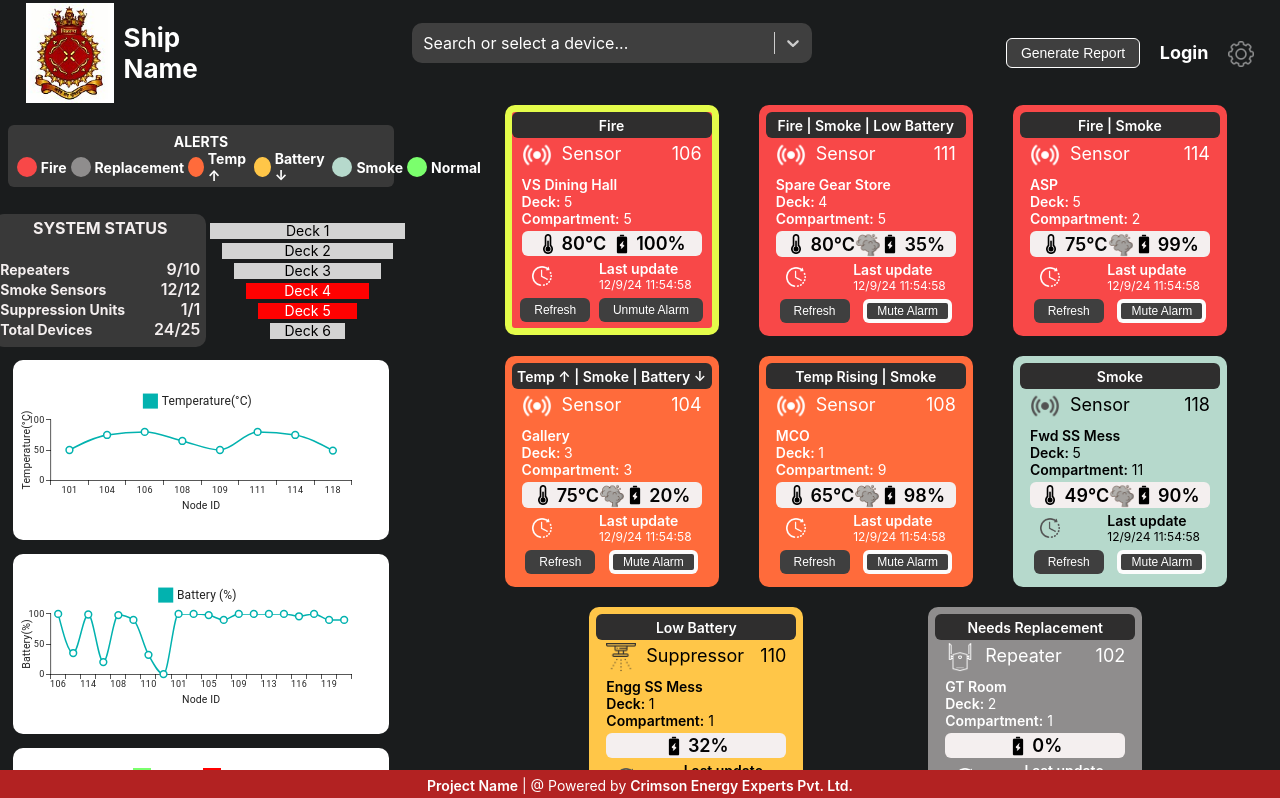
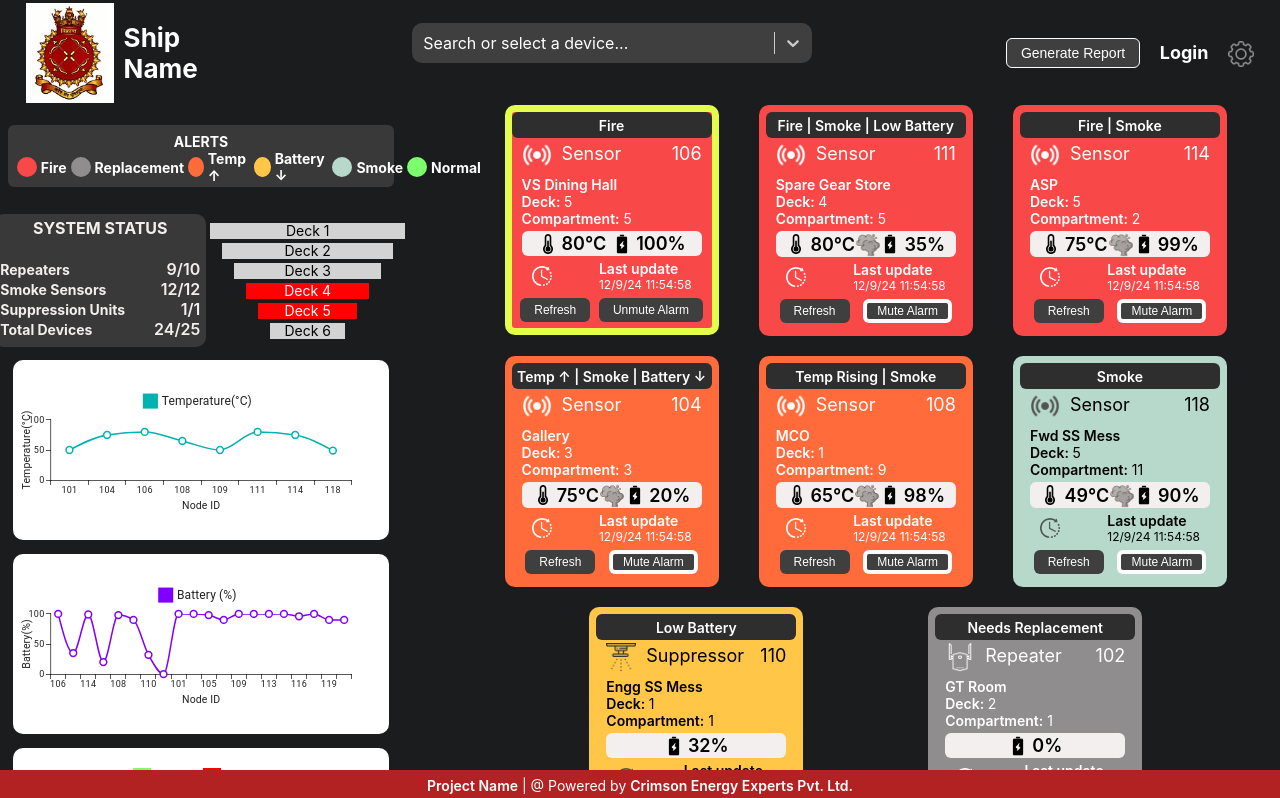
Before and after one commit to cee-diksha/fire_detection, a React (Create React App) app: page / in a window 1280 px wide. Shown: the top 798 px of the page. Built offline with nearby package versions, Linux system fonts and the light colour scheme.

Commit message:
node_name added to chart

```diff
--- a/src/components/TempChart.js
+++ b/src/components/TempChart.js
@@ -2,6 +2,7 @@ import React, { useContext, useEffect, useState } from 'react'
 import { BarChart, LineChart } from "@mui/x-charts";
 import { MainContext } from '../context/MainContext';
 import "../styles.css"
+import { Tooltip } from '@mui/material';
 
 
 export const TempChart = () => {
@@ -10,13 +11,24 @@ export const TempChart = () => {
     const temp = info.map(item => item.temp)
     const node = info.map(item => item.node_id)
 
+    const valueFormatter = (nodeId, context) => {
+      const nodeItem = info.find((item) => item.node_id === nodeId);
+      if (context.location === "tick") {
+        return String(nodeId);  // ensure nodeId is always a string
+      } else if (nodeItem && nodeItem.node_name) {
+        return `${nodeItem.node_name} (ID: ${nodeItem.node_id})`;
+      } else {
+        return String(nodeId);  // fallback to nodeId if no node_name is found
+      }
+    };
+
     useEffect(() => {
       setInfo(deviceInfo.filter(item => item.node_type === "sensor"))
     }, [deviceInfo])
   return (
     <>
       <LineChart
-        xAxis={[{ data: node,  scaleType: 'band', label: "Node ID" }]}
+        xAxis={[{ data: node,  scaleType: 'band', label: "Node ID",  valueFormatter: (nodeId, context) => valueFormatter(nodeId, context) }]}
         yAxis={[{
           min: 0,
           label: 'Temperature(°C)',
@@ -37,15 +49,21 @@ export const TempChart = () => {
 export const BatteryChart = () => {
   const { deviceInfo } = useContext(MainContext);
   const [info, setInfo] = useState(deviceInfo);
-
   const battery = info.map((item) => item.battery_percentage);
   const node = info.map((item) => item.node_id);
+  const lineColor = "#7F00FF"
 
-  // const valueFormatter = (value) => {
-  //   console.log(value, "valueeee")
-  //   const nodeItem = info.find((item) => item.node_id === value);
-  //   return nodeItem ? `${nodeItem.node_name} (ID: ${nodeItem.node_id})` : value;
-  // };
+  const valueFormatter = (nodeId, context) => {
+    const nodeItem = info.find((item) => item.node_id === nodeId);
+    if (context.location === "tick") {
+      return String(nodeId);  // ensure nodeId is always a string
+    } else if (nodeItem && nodeItem.node_name) {
+      return `${nodeItem.node_name} (ID: ${nodeItem.node_id})`;
+    } else {
+      return String(nodeId);  // fallback to nodeId if no node_name is found
+    }
+  };
+
 
   useEffect(() => {
     const sortedData = deviceInfo.sort((a, b) => a.node_id - b.node_id);
@@ -56,24 +74,13 @@ export const BatteryChart = () => {
     <>
       <LineChart
         xAxis={[
-          {
-            data: node,
-            scaleType: 'band',
-            label: 'Node ID',
-
-          },
+          {data: node, scaleType: 'band', label: 'Node ID', valueFormatter: (nodeId, context) => valueFormatter(nodeId, context)},
         ]}
         yAxis={[
-          {
-            min: 0,
-            label: 'Battery(%)',
-          },
+          { min: 0, label: 'Battery(%)' },
         ]}
         series={[
-          {
-            data: battery,
-            label: 'Battery (%)',
-          },
+          { data: battery, label: 'Battery (%)', color : lineColor},
         ]}
         width={500}
         height={180}
@@ -81,6 +88,7 @@ export const BatteryChart = () => {
     </>
   );
 };
+
 
 export const SmokeChart = () => {
   const { deviceInfo } = useContext(MainContext);
@@ -98,7 +106,6 @@ export const SmokeChart = () => {
   const nodeIds = smokearr.map((item) => item.nodeId);
   const barColors = smokearr.map((item) => item.smoke);
   const yAxisData = Array(nodeIds.length).fill(1);
-console.log(barColors, "barcolors")
   return (
     <BarChart
     style={{marginTop: "-20px"}}
```
